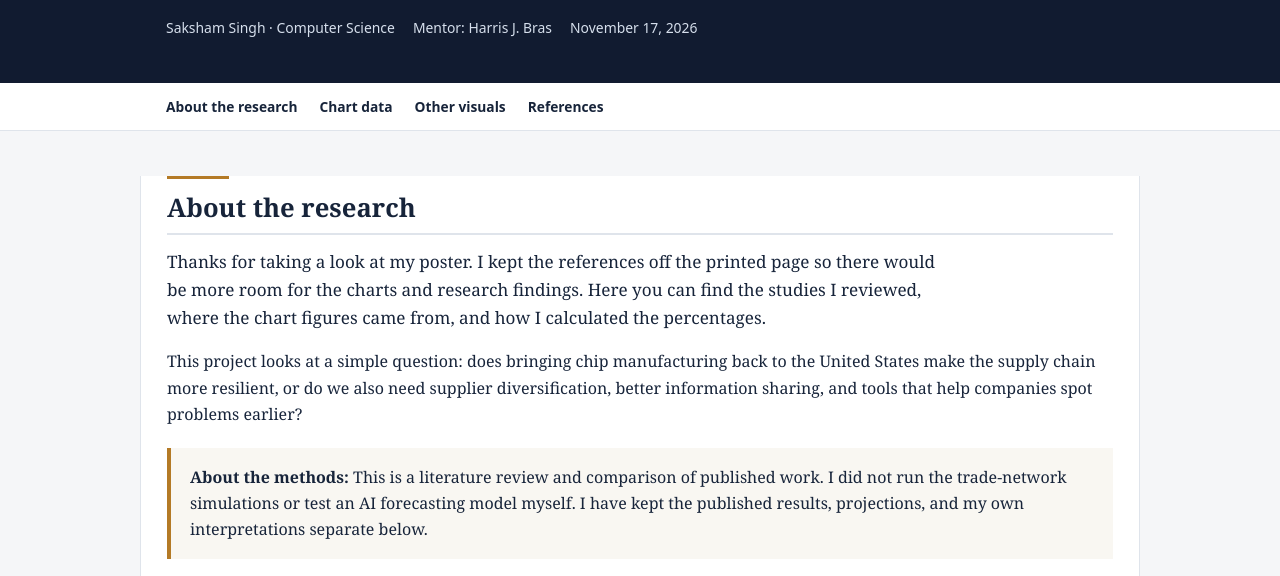
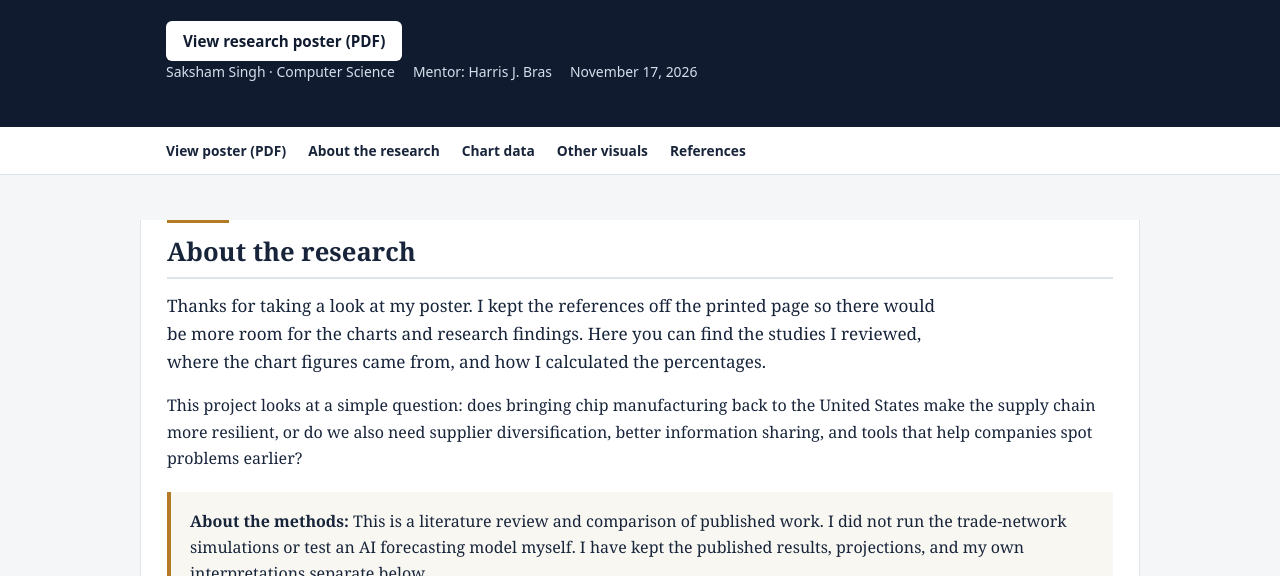
Before and after one commit to saakshhh/saakshhh.github.io, a plain HTML site: page research/semiconductor-resilience-poster-references.html in a window 1280 px wide. Shown: the part 224-800 px from the top of the page. Drawn offline with Linux system fonts and the light colour scheme.

Commit message:
Add research poster link to references website

```diff
--- a/research/semiconductor-resilience-poster-references.html
+++ b/research/semiconductor-resilience-poster-references.html
@@ -61,10 +61,12 @@
       <div class="eyebrow">Purdue University · Fall Undergraduate Research Expo 2026</div>
       <h1>Beyond Reshoring</h1>
       <p class="subtitle">References and figure notes for <em>The Role of AI and Predictive Analytics in Semiconductor Supply Chain Resilience</em></p>
+      <p style="margin:24px 0 0"><a href="https://saakshhh.github.io/research/semiconductor-resilience-research-poster.pdf" style="display:inline-block;background:#fff;color:#111b30;font:700 .95rem system-ui,-apple-system,sans-serif;padding:10px 17px;border-radius:6px;text-decoration:none">View research poster (PDF)</a></p>
       <div class="meta"><span>Saksham Singh · Computer Science</span><span>Mentor: Harris J. Bras</span><span>November 17, 2026</span></div>
     </div>
   </header>
   <nav aria-label="On this page"><div class="wrap">
+    <a href="https://saakshhh.github.io/research/semiconductor-resilience-research-poster.pdf">View poster (PDF)</a>
     <a href="#about">About the research</a>
     <a href="#charts">Chart data</a>
     <a href="#diagrams">Other visuals</a>
```
